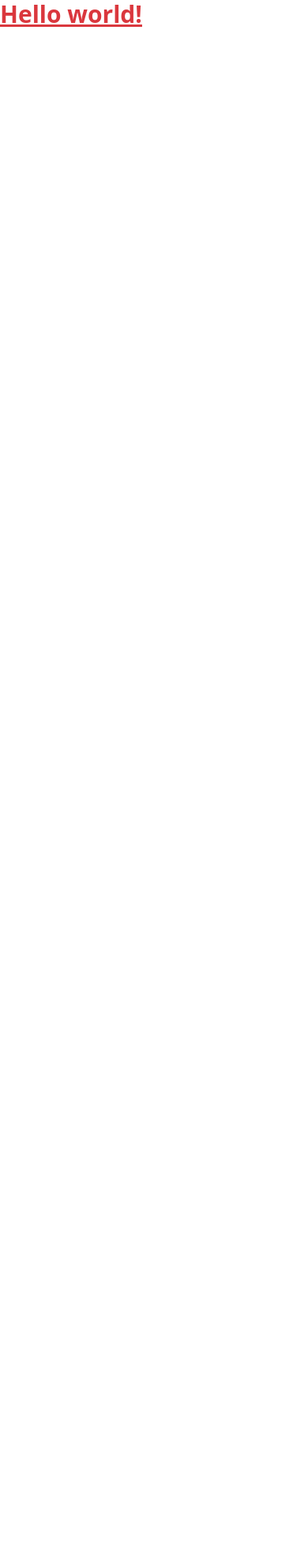
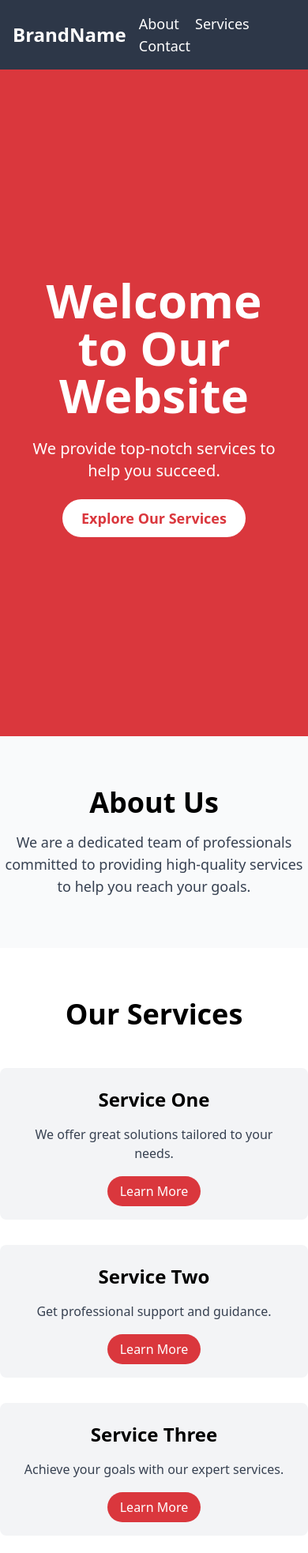
Before and after one commit to Tatermaker/supatots, a plain HTML site: page docs/index.html in a window 390 px wide. Shown: the top 1966 px of the page at 79% size. Before the commit the page ends 844 px from the top, so only its background shows below. Drawn offline with nearby package versions, Linux system fonts and the light colour scheme.

Commit message:
docs(index): chatgpt updated the index.html

```diff
--- a/docs/index.html
+++ b/docs/index.html
@@ -1,24 +1,115 @@
-<!doctype html>
-<html>
+<!DOCTYPE html>
+<html lang="en">
 <head>
   <meta charset="UTF-8">
   <meta name="viewport" content="width=device-width, initial-scale=1.0">
+  <title>Expanded Boilerplate with Preline</title>
+
+  <!-- Tailwind CSS and Plugins -->
   <script src="https://cdn.tailwindcss.com?plugins=forms,typography,aspect-ratio,line-clamp,container-queries"></script>
   <script>
     tailwind.config = {
       theme: {
         extend: {
           colors: {
+            primary: '#3490dc',
+            secondary: '#ffed4a',
             clifford: '#da373d',
+            dark: '#2d3748',
           }
         }
       }
     }
   </script>
+
+  <!-- Preline Plugin -->
+  <script type="module">
+    import preline from 'https://cdn.jsdelivr.net/npm/preline@2.5.1/+esm'
+  </script>
 </head>
-<body>
-  <h1 class="text-3xl font-bold underline text-clifford">
-    Hello world!
-  </h1>
+<body class="bg-gray-100">
+
+  <!-- Navbar -->
+  <nav class="bg-dark text-white p-4">
+    <div class="container mx-auto flex justify-between items-center">
+      <a href="#" class="text-2xl font-bold">BrandName</a>
+      <div>
+        <a href="#about" class="ml-4 text-lg hover:underline">About</a>
+        <a href="#services" class="ml-4 text-lg hover:underline">Services</a>
+        <a href="#contact" class="ml-4 text-lg hover:underline">Contact</a>
+      </div>
+    </div>
+  </nav>
+
+  <!-- Hero Section -->
+  <section class="bg-clifford text-white h-screen flex items-center">
+    <div class="container mx-auto text-center px-6">
+      <h1 class="text-6xl font-bold mb-6">Welcome to Our Website</h1>
+      <p class="text-xl mb-8">We provide top-notch services to help you succeed.</p>
+      <a href="#services" class="bg-white text-clifford py-3 px-6 rounded-full font-semibold text-lg hover:bg-gray-200 transition">Explore Our Services</a>
+    </div>
+  </section>
+
+  <!-- About Section -->
+  <section id="about" class="py-16 bg-gray-50">
+    <div class="container mx-auto text-center">
+      <h2 class="text-4xl font-bold mb-4">About Us</h2>
+      <p class="text-lg text-gray-700 max-w-2xl mx-auto">We are a dedicated team of professionals committed to providing high-quality services to help you reach your goals.</p>
+    </div>
+  </section>
+
+  <!-- Services Section -->
+  <section id="services" class="py-16 bg-white">
+    <div class="container mx-auto">
+      <h2 class="text-4xl font-bold text-center mb-12">Our Services</h2>
+      <div class="grid grid-cols-1 md:grid-cols-3 gap-8">
+        <!-- Service 1 -->
+        <div class="bg-gray-100 p-6 rounded-lg text-center">
+          <h3 class="text-2xl font-bold mb-4">Service One</h3>
+          <p class="text-gray-700 mb-6">We offer great solutions tailored to your needs.</p>
+          <a href="#" class="bg-clifford text-white py-2 px-4 rounded-full">Learn More</a>
+        </div>
+        <!-- Service 2 -->
+        <div class="bg-gray-100 p-6 rounded-lg text-center">
+          <h3 class="text-2xl font-bold mb-4">Service Two</h3>
+          <p class="text-gray-700 mb-6">Get professional support and guidance.</p>
+          <a href="#" class="bg-clifford text-white py-2 px-4 rounded-full">Learn More</a>
+        </div>
+        <!-- Service 3 -->
+        <div class="bg-gray-100 p-6 rounded-lg text-center">
+          <h3 class="text-2xl font-bold mb-4">Service Three</h3>
+          <p class="text-gray-700 mb-6">Achieve your goals with our expert services.</p>
+          <a href="#" class="bg-clifford text-white py-2 px-4 rounded-full">Learn More</a>
+        </div>
+      </div>
+    </div>
+  </section>
+
+  <!-- Contact Section -->
+  <section id="contact" class="py-16 bg-gray-50">
+    <div class="container mx-auto text-center">
+      <h2 class="text-4xl font-bold mb-8">Get In Touch</h2>
+      <form class="max-w-lg mx-auto">
+        <div class="mb-4">
+          <input type="text" placeholder="Your Name" class="w-full px-4 py-2 border border-gray-300 rounded-lg focus:outline-none focus:ring-2 focus:ring-clifford">
+        </div>
+        <div class="mb-4">
+          <input type="email" placeholder="Your Email" class="w-full px-4 py-2 border border-gray-300 rounded-lg focus:outline-none focus:ring-2 focus:ring-clifford">
+        </div>
+        <div class="mb-4">
+          <textarea placeholder="Your Message" class="w-full px-4 py-2 border border-gray-300 rounded-lg focus:outline-none focus:ring-2 focus:ring-clifford"></textarea>
+        </div>
+        <button type="submit" class="bg-clifford text-white py-2 px-6 rounded-full hover:bg-red-600 transition">Send Message</button>
+      </form>
+    </div>
+  </section>
+
+  <!-- Footer -->
+  <footer class="bg-dark text-white py-4">
+    <div class="container mx-auto text-center">
+      <p>&copy; 2024 BrandName. All rights reserved.</p>
+    </div>
+  </footer>
+
 </body>
 </html>
```
